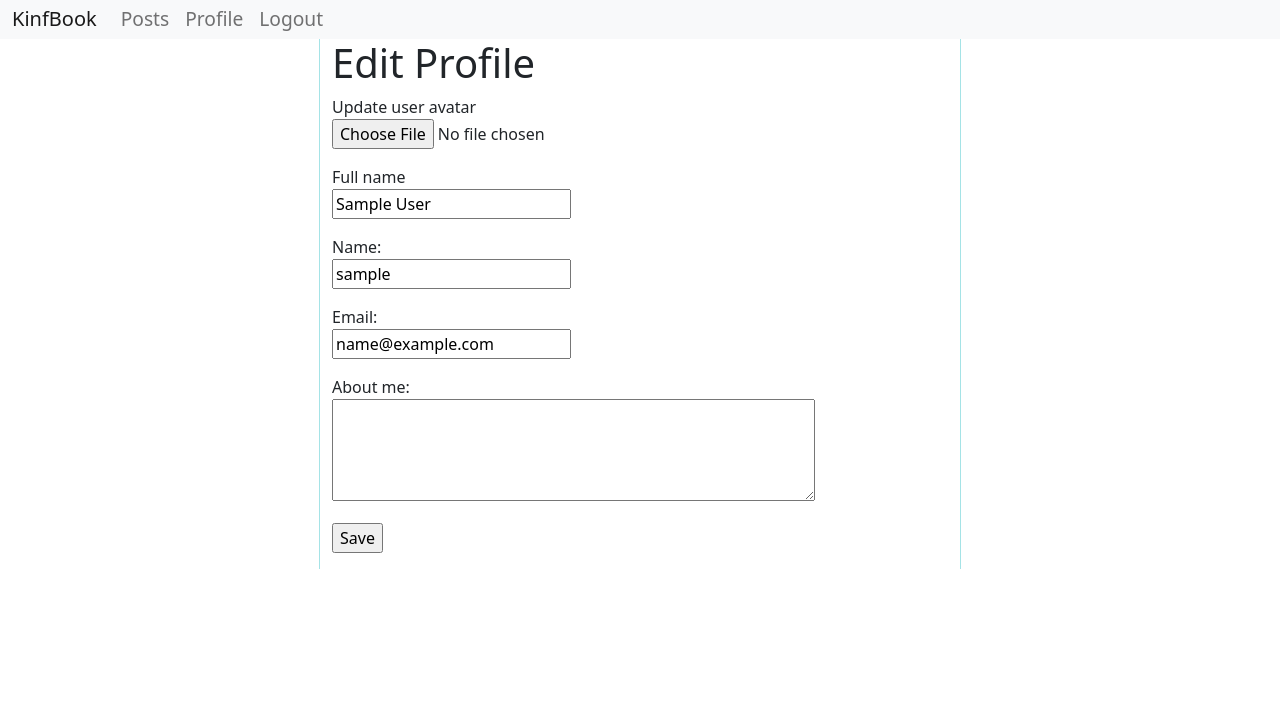
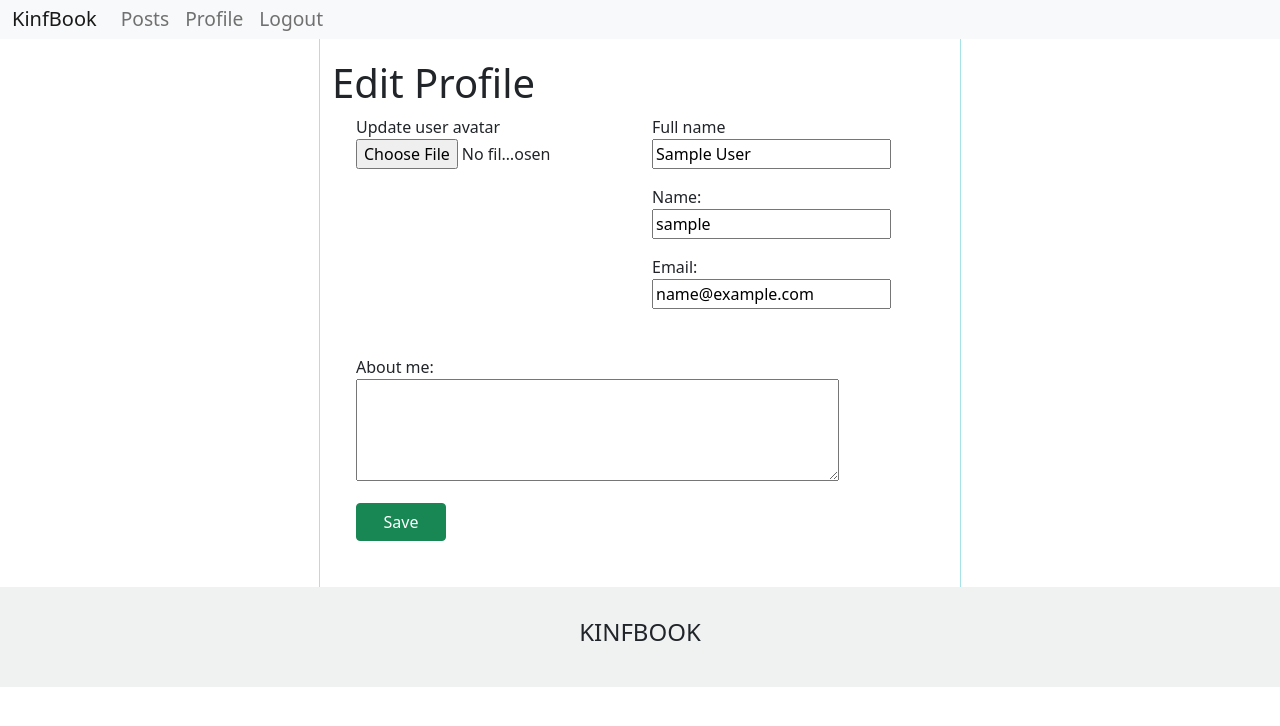
Before and after one commit to kinfi4/FLASK__Blog, a Flask app: page /edit_profile in a window 1280 px wide. Shown: the part 21-747 px from the top of the page. Run offline with Flask 2, Linux system fonts and the light colour scheme; the visitor is signed in with stand-in values (Sample User, id 1); data comes from the database, SQL or seed files in the repository; some libraries are stand-ins or nearby versions.

Commit message:
footer added on page

```diff
--- a/app/forms.py
+++ b/app/forms.py
@@ -38,7 +38,7 @@ class EditProfileForm(FlaskForm):
     email = StringField(label='Email: ', validators=[Email()])
     avatar = FileField('Update user avatar', validators=[FileAllowed(['jpg', 'png'])])
 
-    about_me = TextAreaField(label='About me:', validators=[Length(min=0, max=120)])
+    about_me = TextAreaField(label='About me:', validators=[Length(max=120)])
     submit = SubmitField('Save')
 
     def __init__(self, original_name, original_email, *args, **kwargs):
--- /dev/null
+++ b/app/static/css/forms_styles/edit-profile-styles.css
@@ -0,0 +1,8 @@
+.avatar{
+    width: 200px;
+    height: 200px;
+}
+
+.submit-button{
+    width: 90px;
+}
--- a/app/static/css/main_styles.css
+++ b/app/static/css/main_styles.css
@@ -2,20 +2,25 @@ body{
     background-color: rgb(255, 255, 255);
 }
 
-p.error, p.info {
+div.error, div.info {
     padding: 10px;
     font-weight: bold;
     border-radius: 5px;
-    width: 25%;
+    width: 70%;
+    border: 1px solid rgb(54, 54, 54);
+
+    margin: auto;
+    margin-top: 20px;
+    margin-bottom: 20px;
 }
 
-p.error{
-    background-color: rgb(216, 69, 69);
+div.error{
+    background-color: rgb(223, 146, 146);
 
 }
 
-p.info{
-    background-color: rgb(49, 182, 49);
+div.info{
+    background-color: rgb(163, 223, 163);
 }
 
 
@@ -45,3 +50,22 @@ nav{
 .right-block{
     border-left: 0.5px solid rgb(165, 227, 230);
 }
+
+.page-footer{
+    background-color: rgb(240, 241, 241);
+    height: 100px;
+}
+
+.main-content{
+    margin-top: 20px;
+    margin-bottom: 30px;
+}
+
+
+.footer-logo{
+    text-align: center;
+    width: 30%;
+    margin: auto;
+    line-height: 90px;
+    vertical-align: middle;
+}
--- a/app/templates/base.html
+++ b/app/templates/base.html
@@ -48,16 +48,8 @@
             </div>
         </div>
     </nav>
-    {% with messages = get_flashed_messages(with_categories=True) %}
-        {% if messages %}
-                {% for cat, message in messages %}
-                <p class="{{ cat }}">
-                    {{ message }}
-                </p>
-                {% endfor %}
-        {% endif %}
-    {% endwith %}
 
+    <main>
         <div class="container-fluid">
             <div class="row">
                 <!-- Left span  -->
@@ -66,7 +58,19 @@
                 </div>
 
                 <!-- Main part -->
-                <div class="col-md-6">
+                <div class="col-md-6 main-content">
+                    {% with messages = get_flashed_messages(with_categories=True) %}
+                        {% if messages %}
+                                {% for category, message in messages %}
+                                <div class="message {{ category }}">
+                                        {{ message }}
+                                </div>
+                                {% endfor %}
+                        {% endif %}
+                    {% endwith %}
+
+
+
                     {% block content %}
                         <h1 class="main-greeting">Welcome!</h1>
                     {% endblock content %}
@@ -88,5 +92,10 @@
             </div>
         </div>
 
+    </main>
+
+    <footer class="page-footer">
+        <h4 class="footer-logo">KINFBOOK</h4>
+    </footer>
 </body>
 </html>
--- a/app/templates/forms/edit-profile.html
+++ b/app/templates/forms/edit-profile.html
@@ -1,19 +1,29 @@
 {% extends 'base.html' %}
+
+{% block links %}
+    <link rel="stylesheet" href="{{ url_for('static', filename='css/forms_styles/edit-profile-styles.css') }}">
+{% endblock links %}
 
 {% block content %}
     <h1>Edit Profile</h1>
     <form action="{{ url_for('edit_profile') }}" method="POST" enctype="multipart/form-data">
         {{ form.hidden_tag() }}
+
+        <div class="container-fluid">
+            <div class="row">
+                <div class="col-md-6">
                     <p>
                         {{ form.avatar.label }}<br>
-            {{ form.avatar(class='') }}<br>
+                        {{ form.avatar(class='avatar', style='background-image: url(url_for("static", filename="img/login_img.jpg"));') }}<br>
 
                         {% for error in form.avatar.errors %}
                             <span style="color: red;">[{{ error }}]</span>
                         {% endfor %}
 
                     </p>
+                </div>
 
+                <div class="col-md-6">
                     <p>
                         {{ form.full_name.label }}<br>
                         {{ form.full_name }}<br>
@@ -21,7 +31,6 @@
                         {% for error in form.full_name.errors %}
                             <span style="color: red;">[{{ error }}]</span>
                         {% endfor %}
-
                     </p>
 
                     <p>
@@ -31,7 +40,6 @@
                         {% for error in form.name.errors %}
                             <span style="color: red;">[{{ error }}]</span>
                         {% endfor %}
-
                     </p>
 
                     <p>
@@ -41,9 +49,11 @@
                         {% for error in form.email.errors %}
                             <span style="color: red;">[{{ error }}]</span>
                         {% endfor %}
+                    </p>
+                </div>
+            </div>
 
-        </p>
-
+            <div class="row">
                 <p>
                     {{ form.about_me.label }}<br>
                     {{ form.about_me(cols=50, rows=4) }}<br>
@@ -53,7 +63,13 @@
                     {% endfor %}
 
                 </p>
-        <p>{{ form.submit() }}</p>
+            </div>
+
+            <div class="row">
+                <p>{{ form.submit(class='btn btn-success submit-button') }}</p>
+            </div>
+        </div>
+
 
     </form>
 {% endblock content %}
--- a/app/views/user_page_views.py
+++ b/app/views/user_page_views.py
@@ -48,5 +48,4 @@ def edit_profile():
         form.email.data = current_user.email
         return render_template('forms/edit-profile.html', form=form)
     else:
-        flash(form, category='error')
-        return redirect(url_for('edit_profile'))
+        return render_template('forms/edit-profile.html', form=form)
```
Also changed, not shown: app/templates/forms/login_forms/login.html (+4 -4 lines), app/static/css/main-page-styles.css (line endings or trailing spaces). Lines whose indentation alone changed are shown as unchanged.
